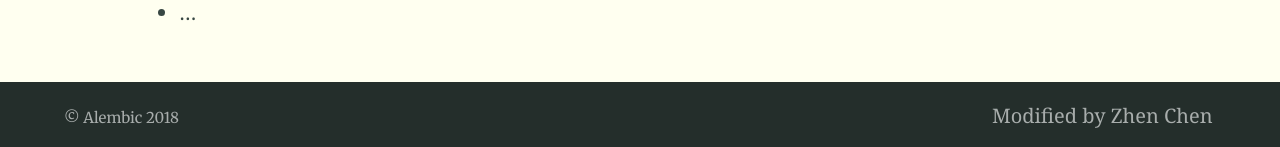
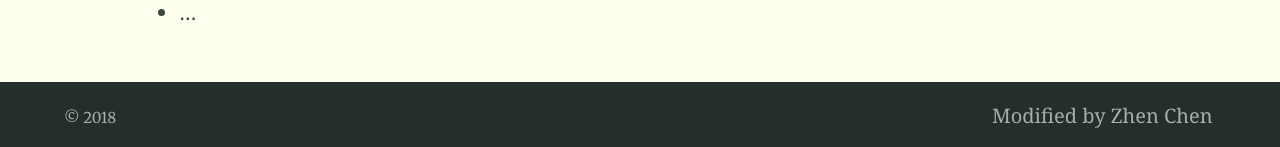
Before and after one commit to RobinChen121/robinchen121.github.io-12, a Jekyll site: the page built from index.md, in a window 1280 px wide. Shown: the part 1910-2057 px from the top of the page. Built offline with Jekyll 4.4.1, drawn with Linux system fonts in a browser that asks for light colours; our own code applies the rules of GitHub Pages for plain Markdown files.

Commit message:
test config.yml

```diff
--- a/_config.yml
+++ b/_config.yml
@@ -32,7 +32,7 @@
 - jemoji
 
 # 3. Gem settings
-paginate: 2 # jekyll-paginate > items per page
+paginate: 5 # jekyll-paginate > items per page
 paginate_path: blog/page:num # jekyll-paginate > blog page
 jekyll-mentions: https://twitter.com # jekyll-mentions > service used when @replying
 twitter:
@@ -75,13 +75,13 @@
 # 7. Site settings
 encoding: utf-8 # Make sure the encoding is right
 lang: en-GB # Set the site language
-title: "Alembic" # Site name or title, also used in jekyll-seo-tag
+title: "" # Site name or title, also used in jekyll-seo-tag
 logo: "/assets/logo.svg" # Site logo, also used in jekyll-seo-tag
 description: "Alembic is a starting point for Jekyll projects. Rather than starting from scratch, this boilerplate is designed to get the ball rolling immediately" # Site description and default description, also used in jekyll-seo-tag
 url: "https://alembic.darn.es" # Site url, also used in jekyll-seo-tag
 baseurl: ""
-repo: "https://github.com/daviddarnes/alembic"
-email: "me@daviddarnes.com"
+repo: "https://github.com/RobinChen121"
+email: "okchen321@163.com"
 # disqus: "alembic-1" # Blog post comments, uncomment the option and set the site ID from your Disqus account
 avatarurl: "https://www.gravatar.com/avatar/6c0377abcf4da91cdd35dea4554b2a4c" # Uses avatars for favicons to get multple sites, eg Gravatar, Twitter, GitHub
 # google_analytics: ''
@@ -103,7 +103,7 @@
   Twitter: https://twitter.com/DavidDarnes
   LinkedIn: https://www.linkedin.com/in/daviddarnes
   Google+: https://plus.google.com/+DavidDarnes
-  GitHub: https://github.com/daviddarnes
+  GitHub: https://github.com/RobinChen121
   link: https://darn.es
   RSS: /feed.xml
 
```
